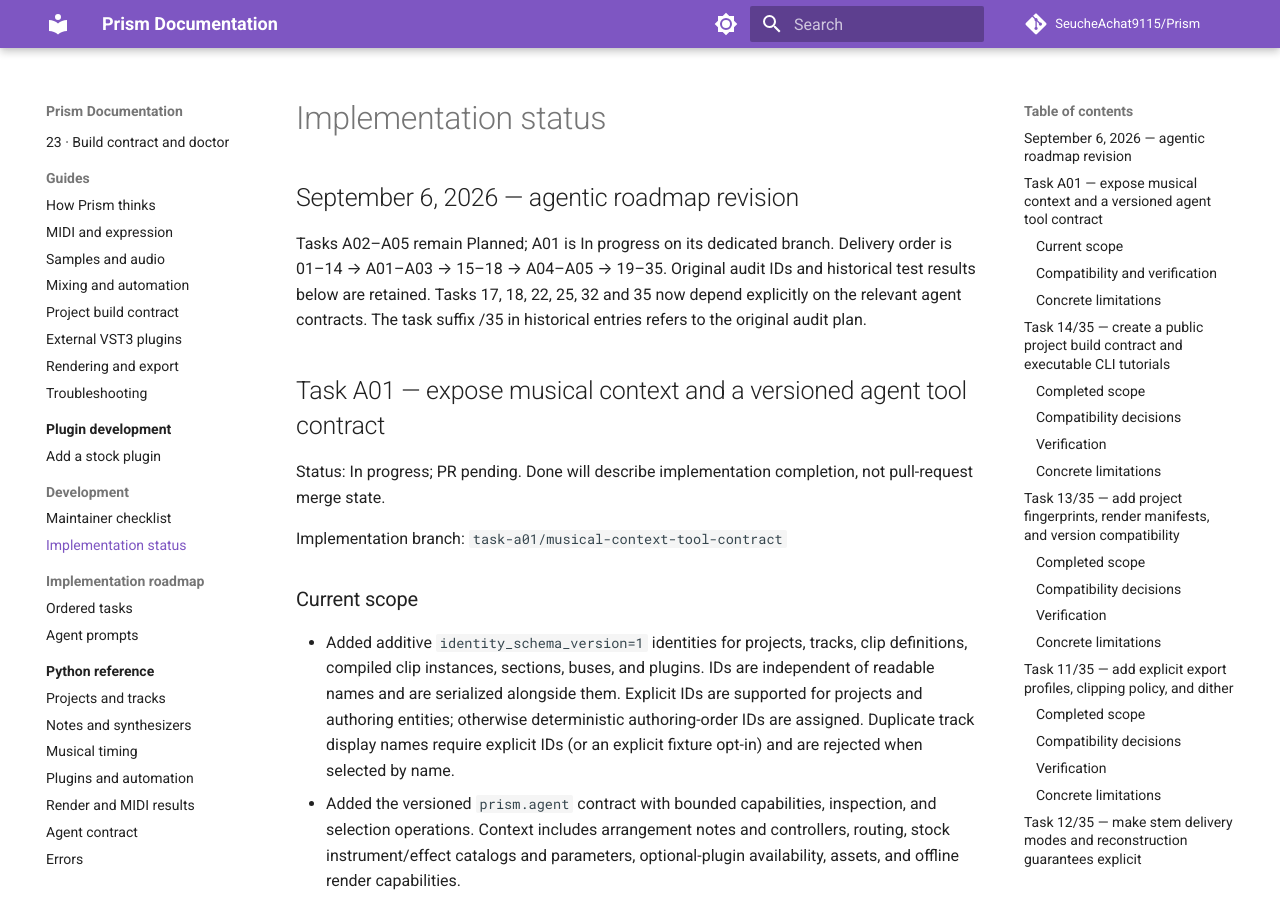
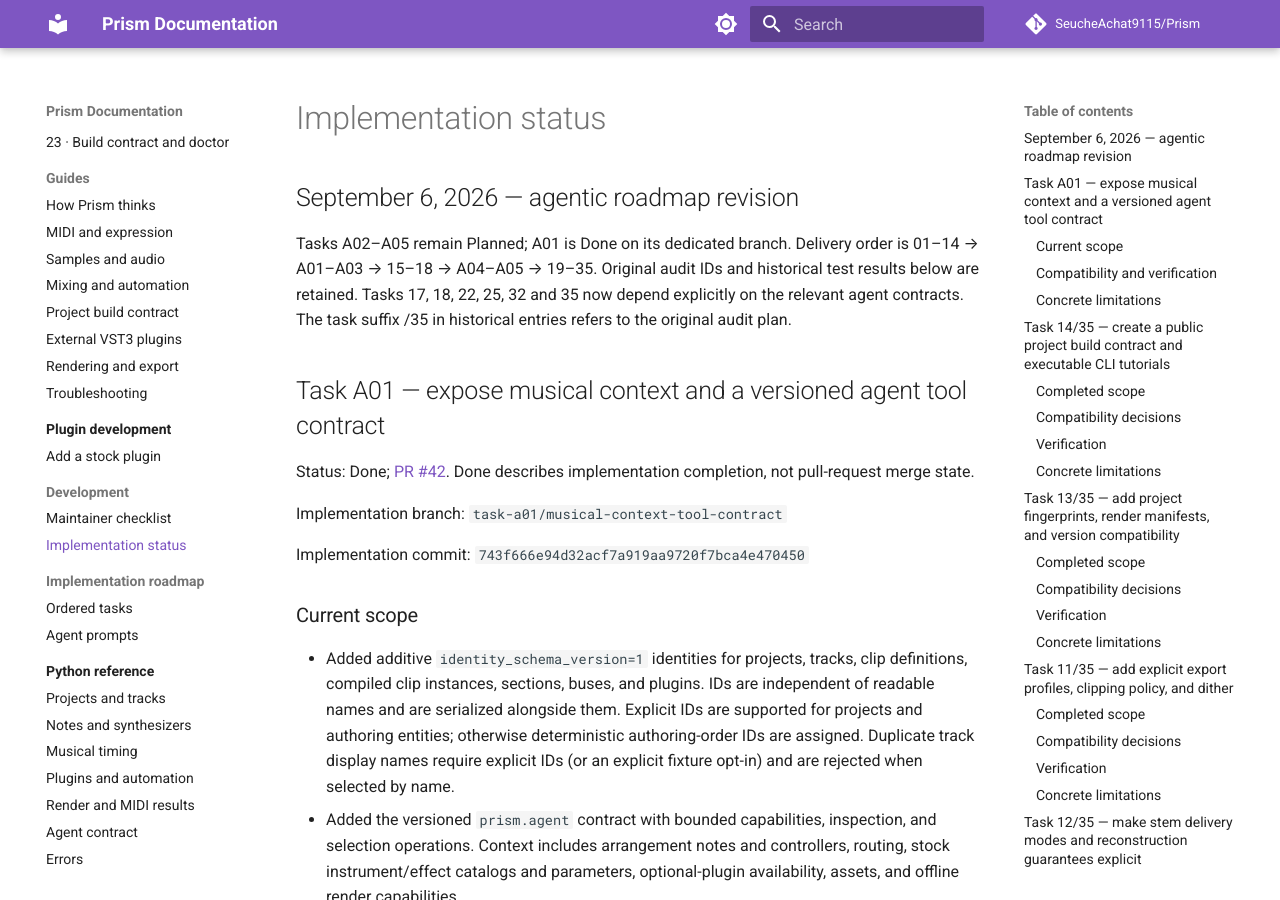
Before and after one commit to SeucheAchat9115/Prism, an MkDocs documentation site: the page built from docs/development/implementation-status.md, in a window 1280 px wide and 900 px high. Built offline with MkDocs 1.6.1 and Material for MkDocs 9.7.7, drawn with Linux system fonts in a browser that asks for light colours; comment, search, counter and statistics services are not loaded.

Commit message:
Record A01 publication evidence

```diff
--- a/docs/development/implementation-status.md
+++ b/docs/development/implementation-status.md
@@ -2,7 +2,7 @@
 
 ## September 6, 2026 — agentic roadmap revision
 
-Tasks A02–A05 remain Planned; A01 is In progress on its dedicated branch.
+Tasks A02–A05 remain Planned; A01 is Done on its dedicated branch.
 Delivery order is 01–14 → A01–A03 → 15–18 → A04–A05 → 19–35.
 Original audit IDs and historical test results below are retained. Tasks 17, 18,
 22, 25, 32 and 35 now depend explicitly on the relevant agent contracts.
@@ -11,10 +11,12 @@ The task suffix /35 in historical entries refers to the original audit plan.
 
 ## Task A01 — expose musical context and a versioned agent tool contract
 
-Status: In progress; PR pending. Done will describe implementation completion,
-not pull-request merge state.
+Status: Done; [PR #42](https://github.com/SeucheAchat9115/Prism/pull/42). Done
+describes implementation completion, not pull-request merge state.
 
 Implementation branch: `task-a01/musical-context-tool-contract`
+
+Implementation commit: `743f666e94d32acf7a919aa9720f7bca4e470450`
 
 ### Current scope
 
```
Also changed, not shown: docs/development/implementation-tasks.md (+1 -1 lines).
